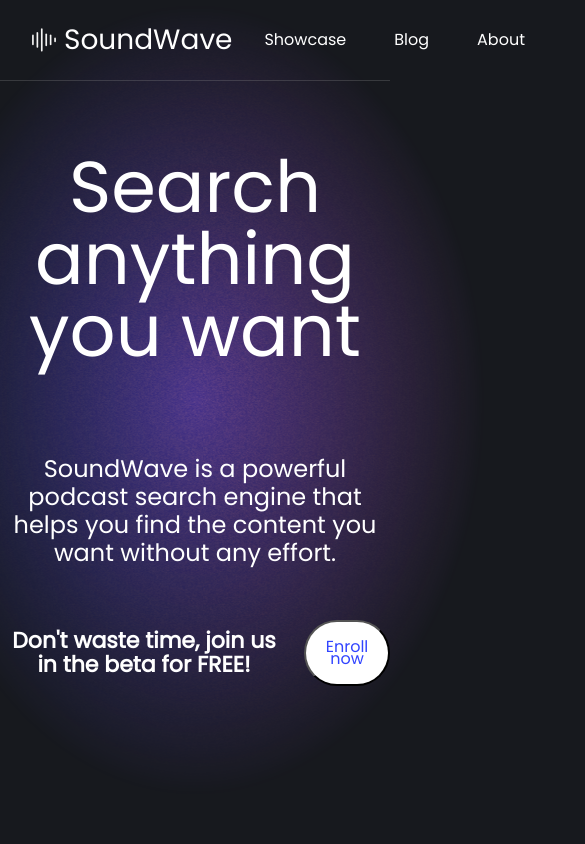
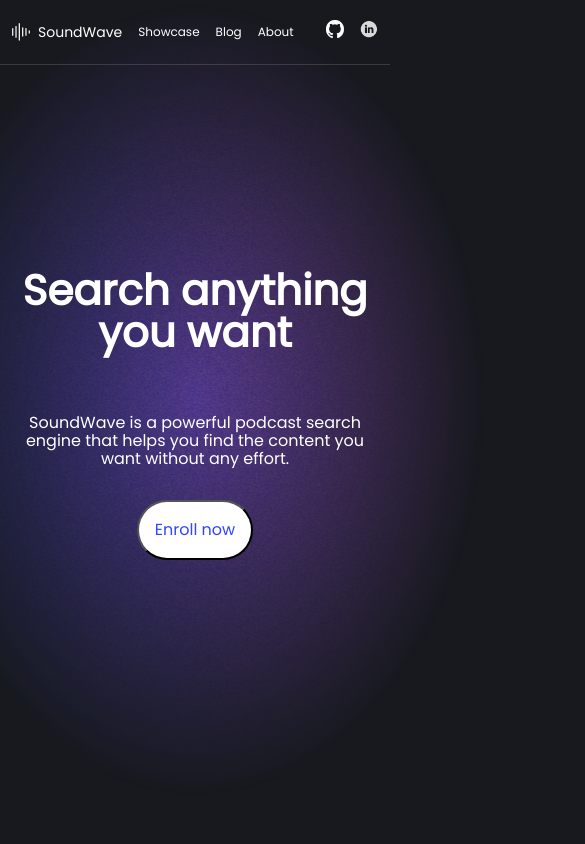
Before and after one commit to gabrielccarvalho/SoundWave, a Next.js app: page / in a window 390 px wide. Shown: the top 844 px of the page, 585 px wide, since content can reach past the window. Built offline with nearby package versions, Linux system fonts and the light colour scheme.

Commit message:
:sparkles: feat: add responsive layout

```diff
--- /dev/null
+++ b/src/components/Link.tsx
@@ -0,0 +1,22 @@
+import React from 'react'
+import styled from 'styled-components'
+
+import { Text } from './Heading'
+
+interface iLink {
+  name: string
+  href: string
+  fontSize?: string
+  font?: 'Poppins' | 'Sono'
+  color?: string
+}
+
+const Link = ({ href, name, fontSize = '16px', font = 'Poppins', color = '#fff' }: iLink) => {
+  return (
+    <a href={href} target='_blank' rel='noreferrer'>
+      <Text name={name} fontSize={fontSize} font={font} color={color} />
+    </a>
+  )
+}
+
+export default Link
--- a/src/components/index.ts
+++ b/src/components/index.ts
@@ -2,4 +2,5 @@ export { default as SEO } from './SEO'
 export { default as Dropdown } from './DropdownItem'
 export { default as SocialMedia } from './SocialMediaRow'
 export { default as Button } from './Button'
+export { default as Link } from './Link'
 export { Heading, Text } from './Heading'
--- a/src/containers/CallToAction.tsx
+++ b/src/containers/CallToAction.tsx
@@ -31,6 +31,20 @@ const MainContainer = styled.div`
   max-width: 40rem;
   margin: 0 auto !important;
   float: none !important;
+
+  @media (max-width: 414px) {
+    padding: 1rem;
+    h1 {
+      font-size: 42px;
+      line-height: 42px;
+      font-weight: bold;
+    }
+
+    p {
+      font-size: 16px;
+      line-height: 18px;
+    }
+  }
 `
 
 const CTA = styled.div`
@@ -43,9 +57,16 @@ const CTA = styled.div`
   p {
     max-width: 18rem;
   }
+
+  @media (max-width: 414px) {
+    flex-direction: column;
+    row-gap: 1rem;
+    align-items: center;
+  }
 `
 
 const CallToAction = () => {
+
   return (
     <>
       <MainContainer>
@@ -62,13 +83,6 @@ const CallToAction = () => {
           lineHeight='28px'
         />
         <CTA>
-          <Text
-            name="Don't waste time, join us in the beta for FREE!"
-            color='#fff'
-            fontSize='22px'
-            lineHeight='24px'
-            bold
-          />
           <Button
             name='Enroll now'
             redirect='https://www.youtube.com/watch?v=dQw4w9WgXcQ'
--- a/src/containers/Footer.tsx
+++ b/src/containers/Footer.tsx
@@ -1,7 +1,7 @@
 import React from 'react'
 import styled from 'styled-components'
 
-import { SocialMedia, Text } from '@/components'
+import { Link, SocialMedia, Text } from '@/components'
 
 const Container = styled.div`
   display: flex;
@@ -16,6 +16,20 @@ const Container = styled.div`
   max-width: 1080px;
   margin: 0 auto !important;
   float: none !important;
+
+  @media (max-width: 414px) {
+    padding: 0 1rem;
+    column-gap: 1rem;
+
+    div {
+      padding: 0;
+    }
+
+    img {
+      width: 18px;
+      height: 18px;
+    }
+  }
 `
 
 const Divider = styled.hr`
@@ -26,7 +40,7 @@ const Divider = styled.hr`
   border-top-width: 1px;
 `
 
-const Left = styled.div`
+const Section = styled.div`
   display: flex;
   flex-direction: column;
   row-gap: 0rem;
@@ -52,6 +66,17 @@ const PolicyContainer = styled.div`
   max-width: 1080px;
   margin: 0 auto !important;
   float: none !important;
+
+  @media (max-width: 414px) {
+    flex-direction: column;
+    padding: 0;
+    margin: unset;
+    margin-bottom: 2rem;
+
+    p {
+      line-height: 20px;
+    }
+  }
 `
 
 const Footer = () => {
@@ -60,42 +85,26 @@ const Footer = () => {
       <Divider />
       <Container>
         <Col>
-          <Left>
+          <Section>
             <Text name='Discover' color='#f2f6fa6b' fontSize='16px' font='Sono' />
-            <a href='' target='_blank' rel='noreferrer'>
-              <Text name='Blog' fontSize='16px' font='Sono'/>
-            </a>
-            <a href='' target='_blank' rel='noreferrer'>
-              <Text name='Showcase' fontSize='16px' font='Sono'/>
-            </a>
-            <a href='' target='_blank' rel='noreferrer'>
-              <Text name='Community' fontSize='16px' font='Sono'/>
-            </a>
-          </Left>
-          <Left>
+            <Link name='Blog' href='' font='Sono' />
+            <Link name='Showcase' href='' font='Sono' />
+            <Link name='Community' href='' font='Sono' />
+          </Section>
+
+          <Section>
             <Text name='Links' color='#f2f6fa6b' fontSize='16px' font='Sono'/>
-            <a href='' target='_blank' rel='noreferrer'>
-              <Text name='About' fontSize='16px' font='Sono'/>
-            </a>
-            <a href='' target='_blank' rel='noreferrer'>
-              <Text name='Blog' fontSize='16px' font='Sono'/>
-            </a>
-            <a href='' target='_blank' rel='noreferrer'>
-              <Text name='Careers' fontSize='16px' font='Sono'/>
-            </a>
-          </Left>
+            <Link name='About' href='' font='Sono' />
+            <Link name='Careers' href='' font='Sono' />
+          </Section>
         </Col>
         <SocialMedia size={34}/>
       </Container>
       <Divider />
       <PolicyContainer>
         <Col>
-          <a href='' target='_blank' rel='noreferrer'>
-            <Text name='Terms of Service' color='#f2f6fa6b' fontSize='14px' font='Sono' />
-          </a>
-          <a href='' target='_blank' rel='noreferrer'>
-            <Text name='Privacy Policy' color='#f2f6fa6b' fontSize='14px' font='Sono' />
-          </a>
+          <Link name='Terms of Service' href='' font='Sono' color='#f2f6fa6b' />
+          <Link name='Privacy Policy' href='' font='Sono' color='#f2f6fa6b' />
         </Col>
         <Text name='© 2023 SoundWave. All rights reserved.' color='#f2f6fa6b' fontSize='14px' font='Sono' />
       </PolicyContainer>
--- a/src/containers/Navbar.tsx
+++ b/src/containers/Navbar.tsx
@@ -1,8 +1,8 @@
 import React from 'react'
+import Image from 'next/image'
 import styled from 'styled-components'
 
 import { Dropdown, Heading, SocialMedia } from '@/components'
-import Image from 'next/image'
 
 const Container = styled.div`
   display: flex;
@@ -15,8 +15,31 @@ const Container = styled.div`
   box-sizing: border-box;
 
   max-width: 1080px;
-    margin: 0 auto !important;
-    float: none !important;
+  margin: 0 auto !important;
+  float: none !important;
+
+  @media (max-width: 414px) {
+    padding: 0 12px;
+    column-gap: 0.2rem;
+    height: 4rem;
+
+    h1 {
+      font-size: 14px;
+    }
+
+    p {
+      font-size: 12px;
+    }
+
+    div {
+      padding: 0;
+    }
+
+    img {
+      width: 18px;
+      height: 18px;
+    }
+  }
 `
 
 const Divider = styled.hr`
@@ -27,7 +50,7 @@ const Divider = styled.hr`
   border-top-width: 1px;
 `
 
-const Left = styled.div`
+const Section = styled.div`
   display: flex;
   flex-direction: row;
   column-gap: 1rem;
@@ -45,7 +68,7 @@ const Navbar = () => {
   return (
     <>
       <Container>
-        <Left>
+        <Section>
           <Logo>
             <Image src='/assets/logo.svg' width={24} height={24} alt='logo' />
             <Heading name='SoundWave' />
@@ -53,7 +76,7 @@ const Navbar = () => {
           <Dropdown name='Showcase' />
           <Dropdown name='Blog' />
           <Dropdown name='About' />
-        </Left>
+        </Section>
 
         <SocialMedia />
       </Container>
```
